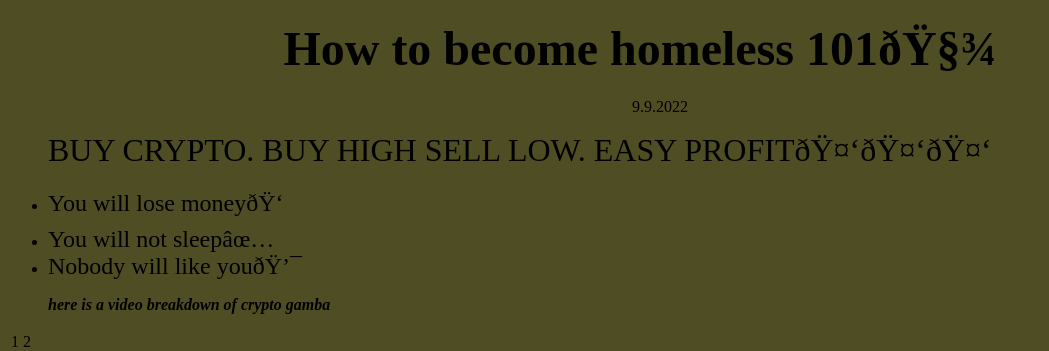
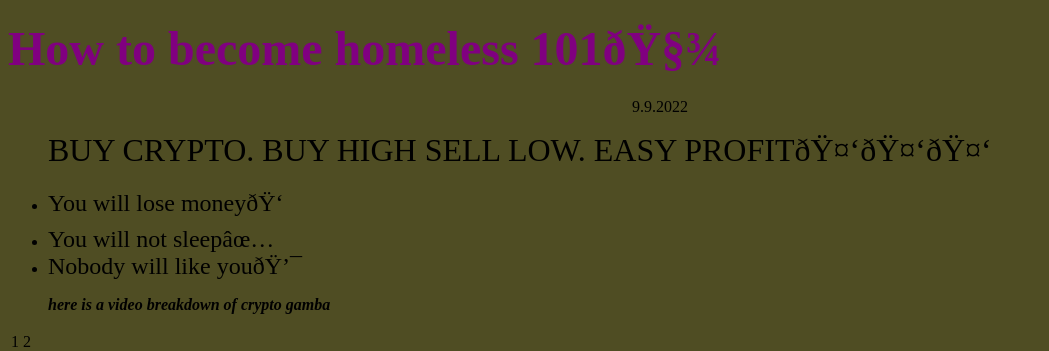
Before and after one commit to benkkuwln/benkkuwln.github.io, a PHP site: page / in a window 1280 px wide. Shown: the top 351 px of the page, without its empty margins (0-1049 px from the left). Run offline with PHP 8.4, Linux system fonts and the light colour scheme.

Commit message:
New site

```diff
--- a/index.html
+++ b/index.html
@@ -1,12 +1,13 @@
 <!DOCTYPE html>
 <html>
 <head>
+    <link rel="stylesheet" href="style.css">
     <title>Homeless tips</title>
 <link rel="icon" type="icon/image" href="https://cdn.europosters.eu/image/750/merkit/breaking-bad-logo-i20731.jpg">
 </head>
 <body style="background-color:#4f4d23;">
 
-<h1><center><center>
+<h1>
 <font size="+5">How to become homeless 101🧾</font>
 </h1>
 
--- a/style.css
+++ b/style.css
@@ -3,62 +3,13 @@
 <head>
 <style>
 body {
-  background-color: blue;
+  margin: 0;
+  background-color: red;
 }
 
 h1 {
-  color: maroon;
-  margin-left: 40px;
+  color: purple;
 }
 </style>
 </head>
 <body>
-
-<h1>no</h1>
-<p>no. yea.</p>
-
-</body>
-</html>
-
-
-
-
-
-<!DOCTYPE html>
-<html>
-<head>
-<link rel="stylesheet" href="mystyle.css">
-</head>
-<body>
-
-<h1>fortnite</h1>
-<p>fork and knife.</p>
-
-</body>
-</html>
-
-
-
-
-
-<!DOCTYPE html>
-<html>
-<body>
-
-<h1 style="color:red;text-align:center;">yes</h1>
-<p style="color:yellow;">sir.</p>
-
-</body>
-</html><!DOCTYPE html>
-<html>
-<body>
-
-<h1 style="color:orange;text-align:center;">head thikssad sad</h1>
-<p style="color:red;">heisenberg.</p>
-
-</body>
-</html>
-
-
-
-en ymmärrä ohjetta lainkaan parista sanasta täällä kotona äijä
```
Also changed, not shown: superhero.html (added, +10 -0 lines).
